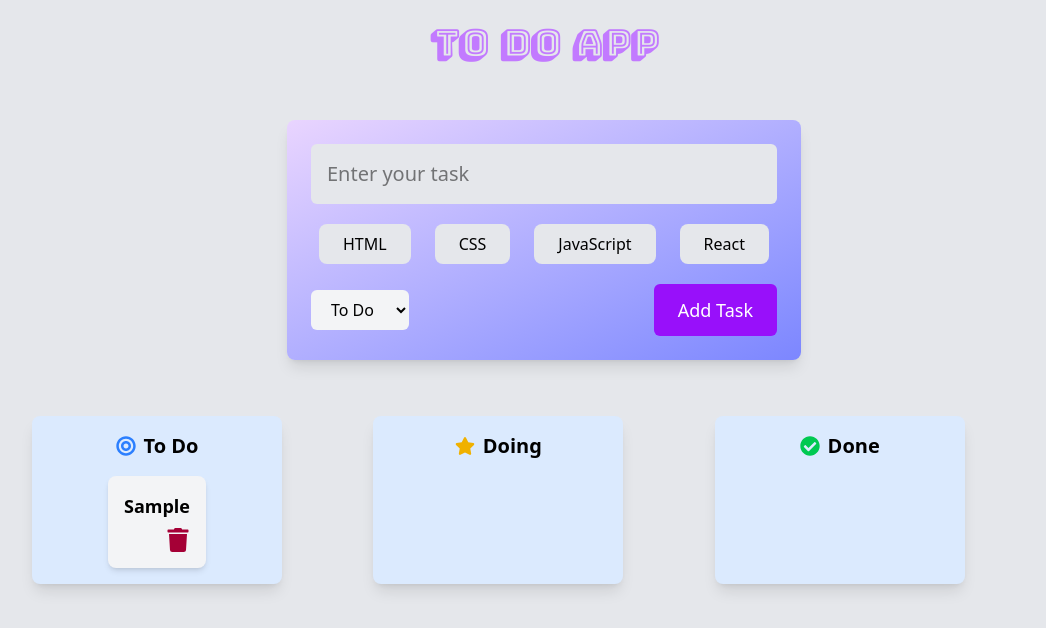
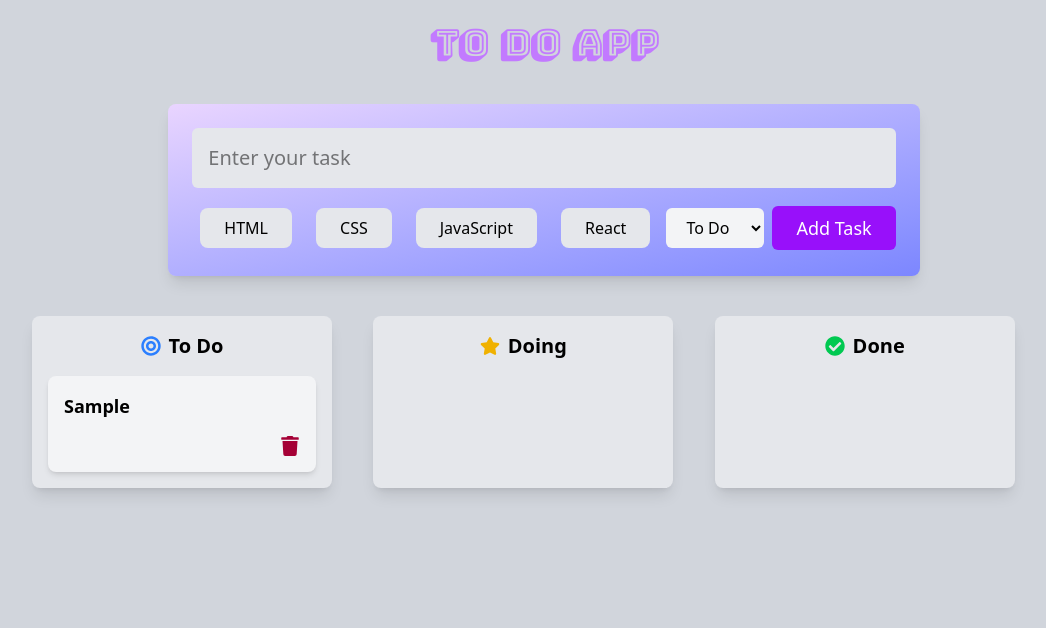
Before and after one commit to SonuThapaMagar/To-Do-App, a React (Vite) app: page / in a window 1280 px wide. Both pictures are taken after typing "Sample" into the empty fields and a click on the button "Add Task". Shown: the top 628 px of the page, without its empty margins (96-1142 px from the left). Built offline with nearby package versions, Linux system fonts and the light colour scheme.

Commit message:
CSS Adjusted

```diff
--- a/src/App.jsx
+++ b/src/App.jsx
@@ -18,10 +18,10 @@ const App = () => {
   };
 
   return (
-    <div className="relative w-full min-h-screen bg-gray-200 text-white flex flex-col items-center">
+    <div className="relative w-full min-h-screen bg-gray-300 text-white flex flex-col items-center">
       {/* App Title */}
       <h2
-        className="text-center mt-6 text-3xl sm:text-4xl font-bold text-purple-400"
+        className="text-center mt-6 mb-0 text-3xl sm:text-4xl font-bold text-purple-400"
         style={{ fontFamily: "'Bungee Shade', cursive" }}
       >
         To Do App
--- a/src/components/TaskCard.jsx
+++ b/src/components/TaskCard.jsx
@@ -6,26 +6,24 @@ const TaskCard = ({ title, tags, deleteTask }) => {
     console.log("Rendering TaskCard with:", { title, tags });
 
     return (
-        <article className="flex flex-col text-left p-4 rounded-lg max-w-xs sm:max-w-md mx-auto mb-0 bg-gray-100 shadow-md h-full">
-            {/* Task Title */}
-            <p className="mb-2 text-base sm:text-lg font-semibold">{title}</p>
+        <article className="flex flex-col w-full max-w-sm sm:max-w-md mx-auto bg-gray-100 p-4 rounded-lg shadow-md">
+  <p className="text-lg font-semibold">{title}</p>
 
-            {/* Tags */}
-            <div className="flex flex-wrap gap-2">
+  <div className="flex flex-wrap gap-2 my-2">
     {tags.map((tag, index) => (
       <Tag key={index} tagName={tag} selected />
     ))}
   </div>
 
-            {/* Trash Icon (Always at Bottom Right) */}
   <div className="flex justify-end mt-auto">
     <FaTrash
-                    className="text-rose-800 cursor-pointer text-xl sm:text-2xl hover:text-rose-600 transition-all"
+      className="text-rose-800 cursor-pointer text-xl hover:text-rose-600 transition-all"
       title="Delete"
       onClick={() => deleteTask({ title, tags })}
     />
   </div>
 </article>
+
     );
 };
 
--- a/src/components/TaskColumn.jsx
+++ b/src/components/TaskColumn.jsx
@@ -13,7 +13,7 @@ const TaskColumn = ({ title, tasks = [], status, deleteTask }) => {
   console.log(`Column ${title} (${status}) - Filtered Tasks:`, filteredTasks);
 
   return (
-    <section className="flex flex-col w-full sm:w-1/2 md:w-1/3 lg:w-1/4 min-w-[250px] text-black bg-blue-100 shadow-lg rounded-lg p-4 mb-8">
+    <section className="flex flex-col w-full sm:w-1/2 md:w-1/3 lg:w-1/4 min-w-[300px] text-black bg-gray-200 shadow-lg rounded-lg p-4 mb-8">
       <h2 className="text-lg sm:text-xl font-bold flex items-center gap-2 justify-center mb-4">
         {icons[title]} {title}
       </h2>
--- a/src/components/TaskForm.jsx
+++ b/src/components/TaskForm.jsx
@@ -38,7 +38,7 @@ const TaskForm = ({ setTasks }) => {
     <header className="flex justify-center items-center mx-auto text-center py-6 sm:py-8 md:py-10">
       <form
         onSubmit={handleSubmit}
-        className=" m-4 w-full max-w-lg sm:max-w-2xl md:max-w-3xl space-y-4 p-6 rounded-lg shadow-lg bg-gradient-to-br from-purple-200 to-indigo-400 text-black"
+        className="w-full max-w-3xl p-6 rounded-lg shadow-lg bg-gradient-to-br from-purple-200 to-indigo-400 text-black mt-0"
       >
         {/* Input Field */}
         <input
@@ -50,19 +50,20 @@ const TaskForm = ({ setTasks }) => {
           onChange={handleChange}
         />
 
-        {/* Tags Section */}
-        <div className="flex flex-wrap gap-2 justify-center sm:justify-start">
-          {["HTML", "CSS", "JavaScript", "React"].map((tag) => (
-            <Tag key={tag} tagName={tag} selectTag={selectTag} selected={taskData.tags.includes(tag)} />
-          ))}
-        </div>
+        {/* Tags, Select & Button in One Row */}
+        <div className="flex flex-wrap items-center gap-2 mt-4">
+          {/* Tags */}
+          <div className="flex flex-wrap gap-2 min-w-0">
+            {["HTML", "CSS", "JavaScript", "React"].map((tag) => (
+              <Tag key={tag} tagName={tag} selectTag={selectTag} selected={taskData.tags.includes(tag)} />
+            ))}
+          </div>
 
-        {/* Status & Submit Button */}
-        <div className="flex flex-col sm:flex-row sm:justify-between items-center gap-4">
+          {/* Select Status */}
           <select
             name="status"
             value={taskData.status}
-            className="w-full sm:w-auto text-base bg-gray-100 cursor-pointer px-4 py-2 rounded-md focus:outline-none"
+            className="text-base bg-gray-100 cursor-pointer px-4 py-2 rounded-md focus:outline-none"
             onChange={handleChange}
           >
             <option value="todo">To Do</option>
@@ -70,9 +71,10 @@ const TaskForm = ({ setTasks }) => {
             <option value="done">Done</option>
           </select>
 
+          {/* Submit Button */}
           <button
             type="submit"
-            className="w-full sm:w-auto text-lg bg-purple-600 text-white px-6 py-3 rounded-md hover:bg-purple-700 transition-all"
+            className="text-lg bg-purple-600 text-white px-6 py-2 rounded-md hover:bg-purple-700 transition-all"
           >
             Add Task
           </button>
```
Lines whose indentation alone changed are shown as unchanged.
